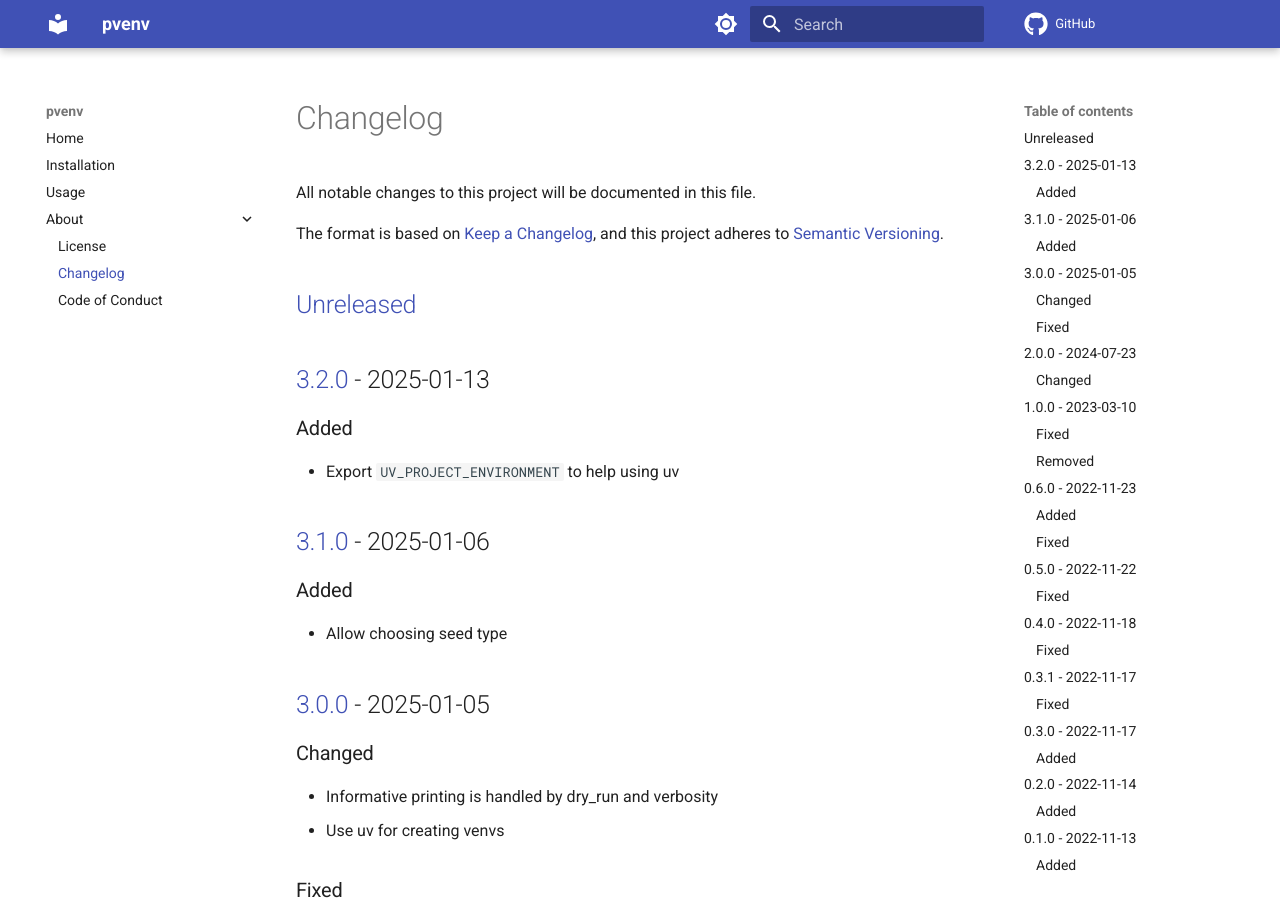
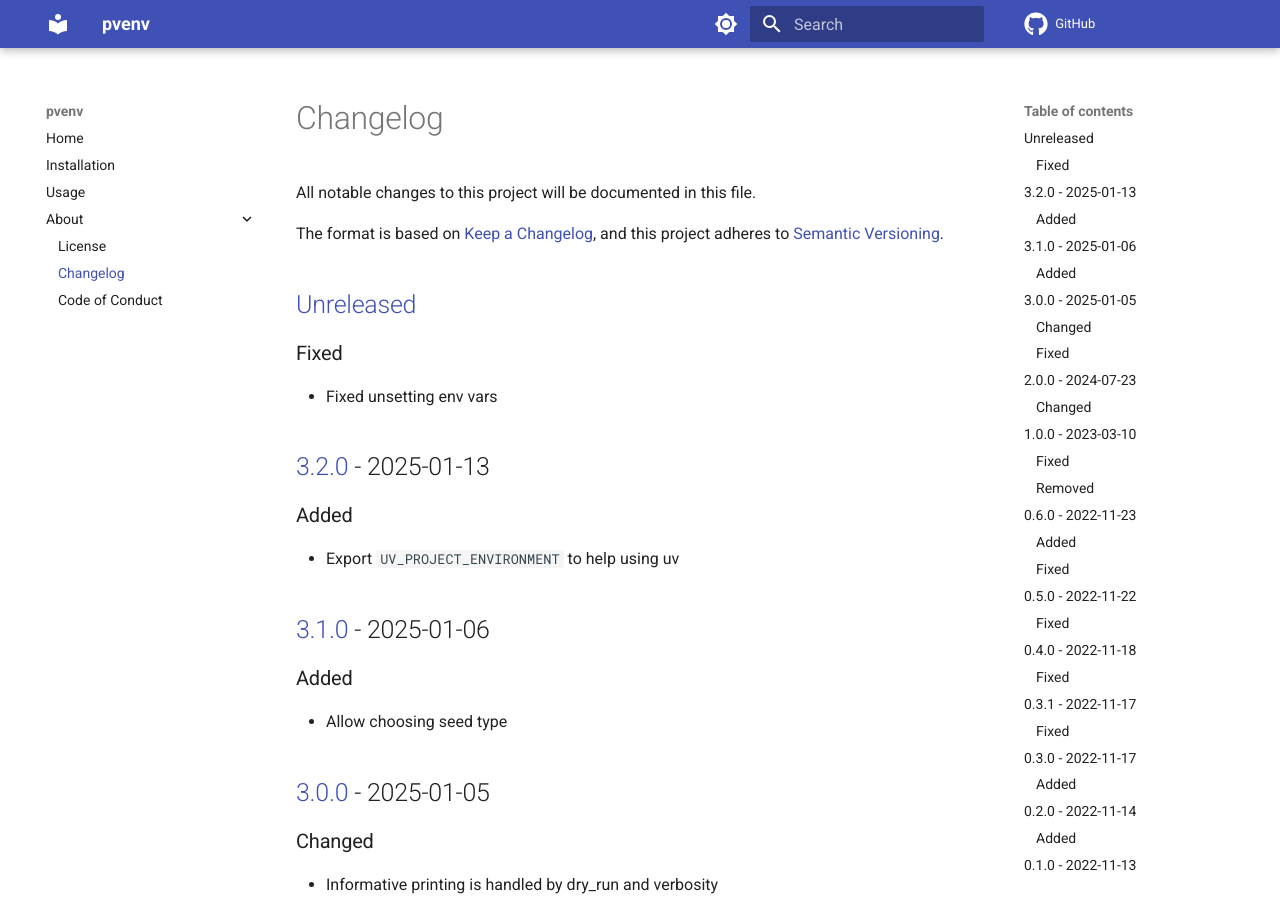
Before and after one commit to spapanik/pvenv, an MkDocs documentation site: the page built from docs/CHANGELOG.md, in a window 1280 px wide and 900 px high. Built offline with MkDocs 1.6.1 and Material for MkDocs 9.7.7, drawn with Linux system fonts in a browser that asks for light colours; comment, search, counter and statistics services are not loaded.

Commit message:
🐛 Fix UNSET env vars

```diff
--- a/docs/CHANGELOG.md
+++ b/docs/CHANGELOG.md
@@ -5,6 +5,10 @@ All notable changes to this project will be documented in this file.
 The format is based on [Keep a Changelog], and this project adheres to [Semantic Versioning].
 
 ## [Unreleased]
+
+### Fixed
+
+-   Fixed unsetting env vars
 
 ## [3.2.0] - 2025-01-13
 
```
